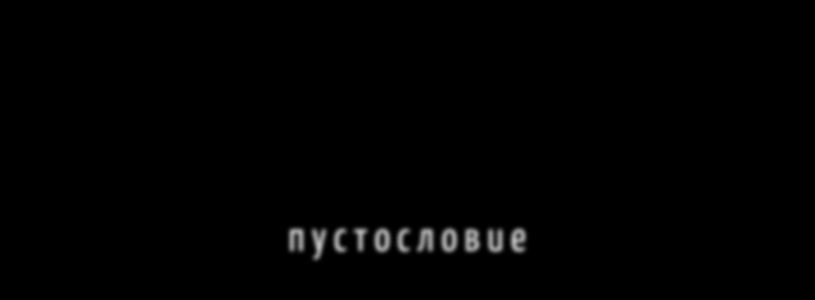
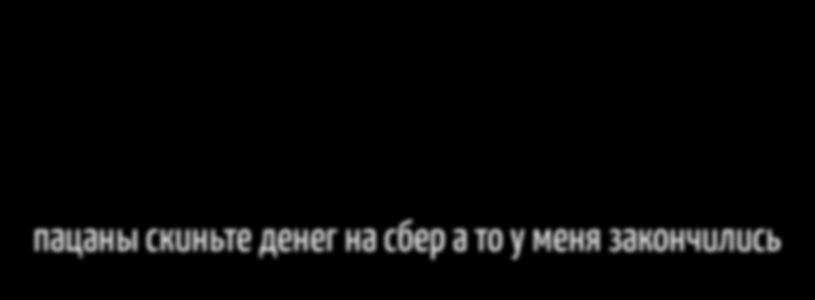
Before and after one commit to musorme/musorme.github.io, a plain HTML site: page index.html in a window 1280 px wide. Shown: the part 154-454 px from the top of the page, without its empty margins (233-1048 px from the left). Drawn offline with Linux system fonts and the light colour scheme.

Commit message:
Update index.html

```diff
--- a/index.html
+++ b/index.html
@@ -11,7 +11,7 @@
 
 <body>
   <div class="wrapper">
-    <a class="wrapper-text">п у с т о с л о в и е</a>
+    <a class="wrapper-text">пацаны скиньте денег на сбер а то у меня закончились</a>
   </div>
 </body>
 
```
